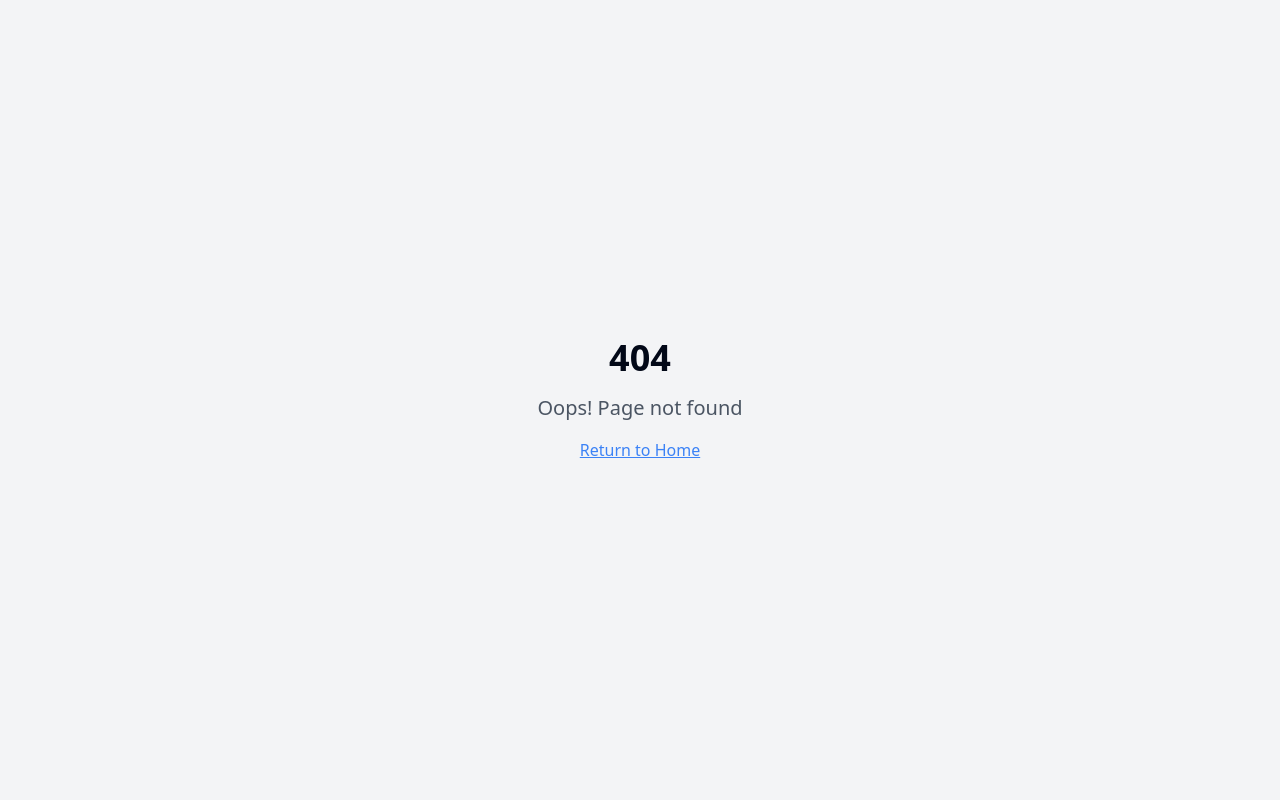
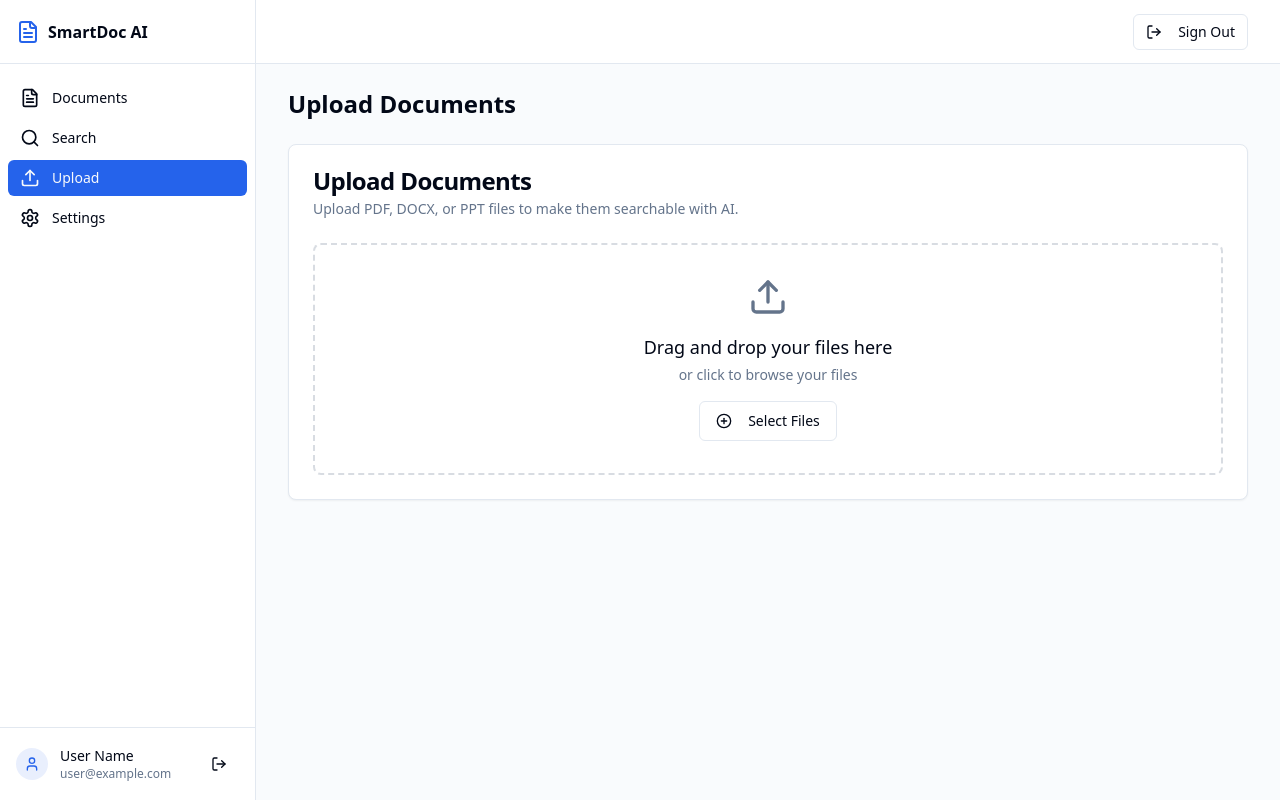
Before and after one commit to Akshayareddy12022006/smartdoc-insight-engine, a React (Vite) app: page /dashboard/upload in a window 1280 px wide. Before the commit this address had no page. Built offline with nearby package versions, Linux system fonts and the light colour scheme.

Commit message:
feat: Implement document upload page
This commit implements the document upload page and adds navigation to other dashboard pages.

```diff
--- a/src/App.tsx
+++ b/src/App.tsx
@@ -8,6 +8,7 @@ import Index from "./pages/Index";
 import Login from "./pages/Login";
 import Register from "./pages/Register";
 import Dashboard from "./pages/Dashboard";
+import Upload from "./pages/Upload";
 import NotFound from "./pages/NotFound";
 
 const queryClient = new QueryClient();
@@ -23,6 +24,7 @@ const App = () => (
           <Route path="/login" element={<Login />} />
           <Route path="/register" element={<Register />} />
           <Route path="/dashboard" element={<Dashboard />} />
+          <Route path="/dashboard/upload" element={<Upload />} />
           <Route path="*" element={<NotFound />} />
         </Routes>
       </BrowserRouter>
--- /dev/null
+++ b/src/pages/Upload.tsx
@@ -0,0 +1,17 @@
+
+import DashboardLayout from "@/components/dashboard/DashboardLayout";
+import DocumentUploader from "@/components/dashboard/DocumentUploader";
+import { Card, CardHeader, CardTitle, CardDescription } from "@/components/ui/card";
+
+const Upload = () => {
+  return (
+    <DashboardLayout>
+      <div>
+        <h1 className="text-2xl font-bold mb-6">Upload Documents</h1>
+        <DocumentUploader />
+      </div>
+    </DashboardLayout>
+  );
+};
+
+export default Upload;
```
